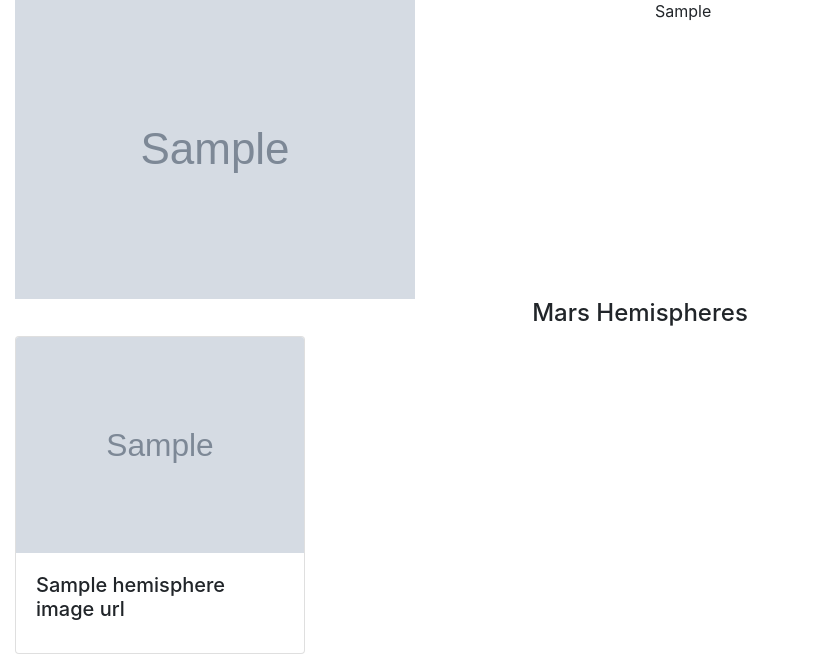
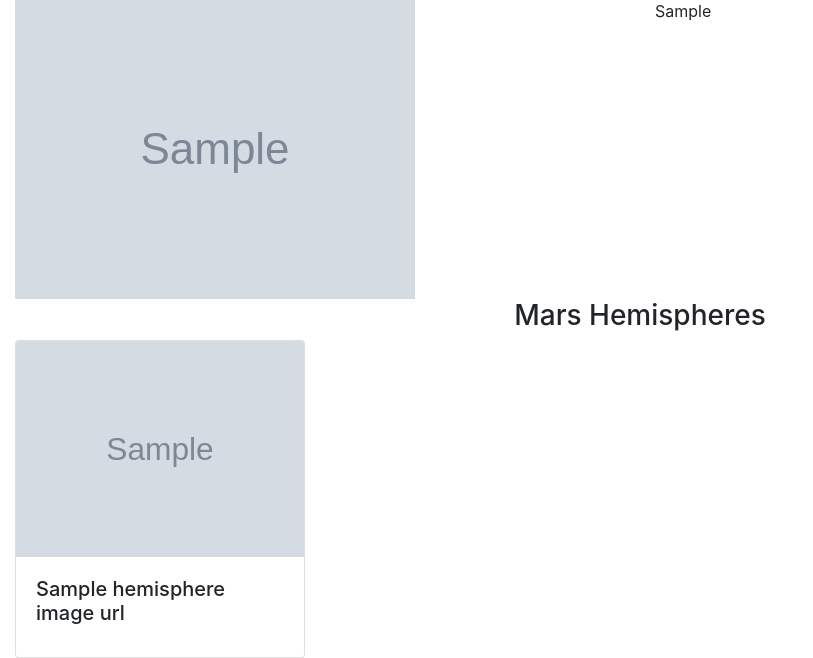
Before and after one commit to teresaflicek/web-scraping-challenge, a Flask app: page / in a window 1280 px wide. Shown: the part 438-1096 px from the top of the page, without its empty margins (0-813 px from the left). Run offline with Flask 2, Linux system fonts and the light colour scheme; grey boxes marked "Sample" are stand-in pictures; a database or web service that is not in the repository returns one stand-in record (values such as "Sample title"); some libraries are stand-ins or nearby versions.

Commit message:
small fix

```diff
--- a/Mission_to_Mars/templates/index.html
+++ b/Mission_to_Mars/templates/index.html
@@ -35,7 +35,7 @@
 
         <div class="row">
             <div class="col-md-12">
-                <h4 class="text-center">Mars Hemispheres</h4>
+                <h3 class="text-center">Mars Hemispheres</h3>
             </div>
         </div>
         <div class="row">
```
